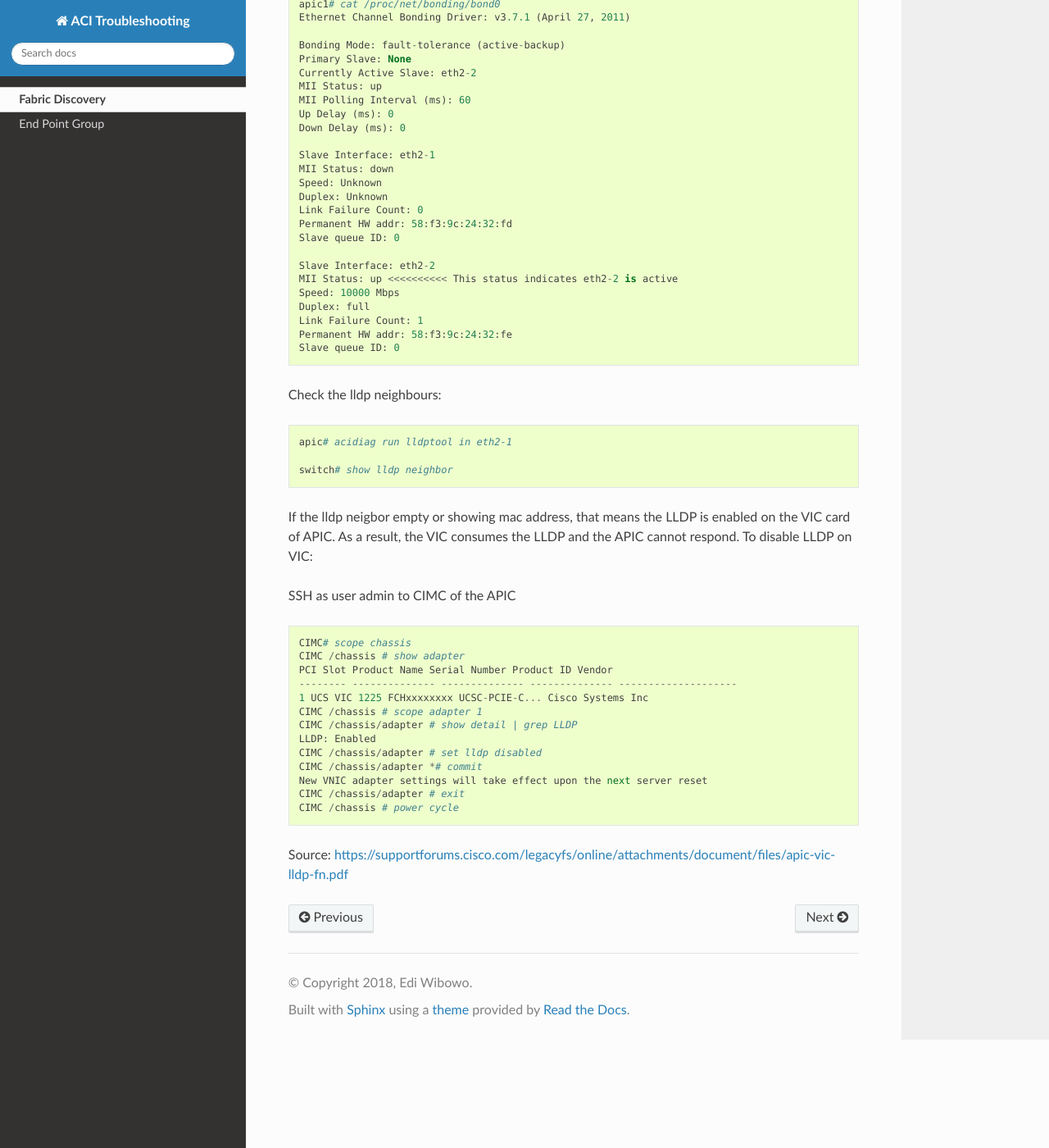
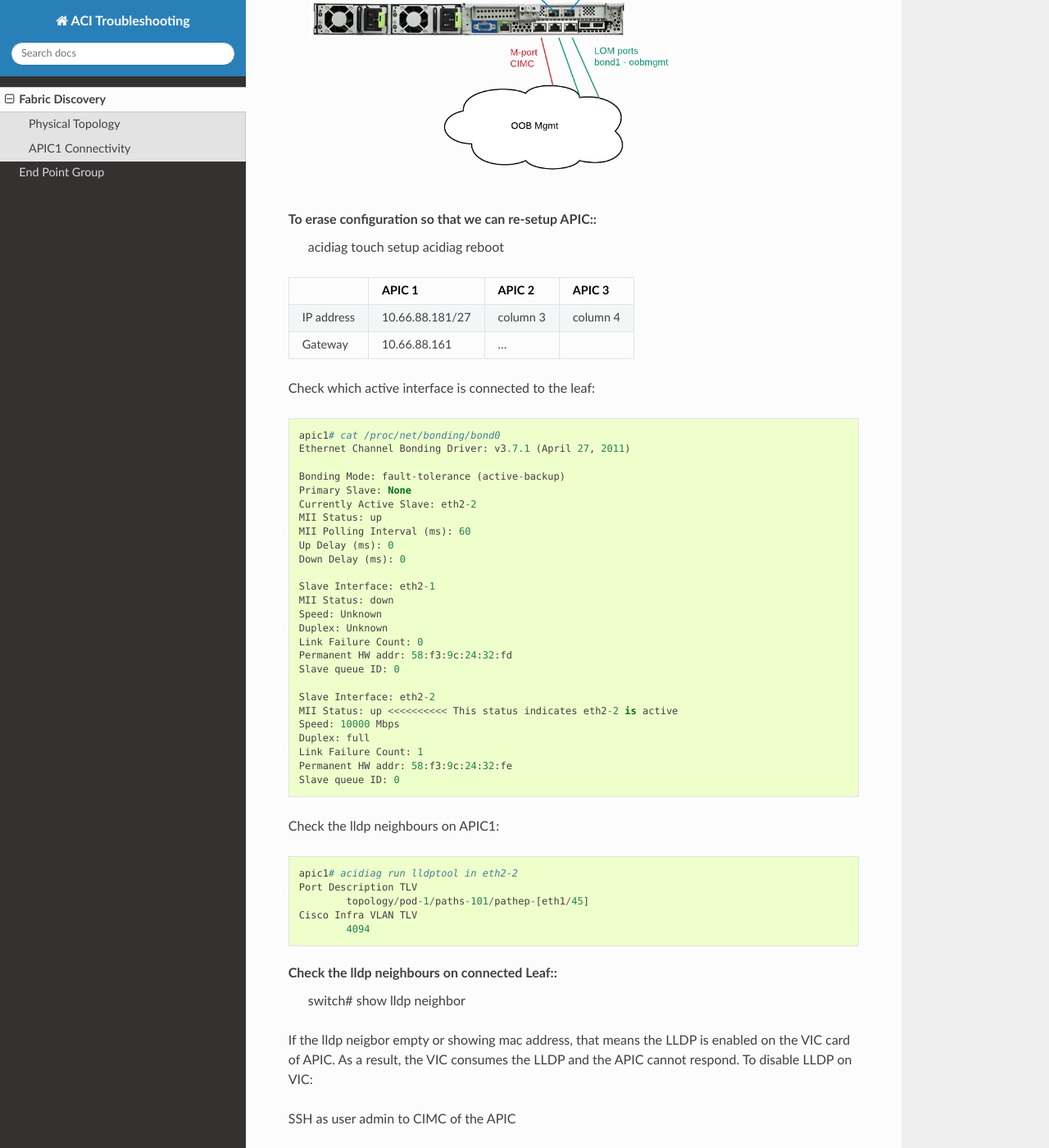
Before and after one commit to ewibowo/aci-troubleshooting-lab, a Sphinx documentation site: the page built from source/lab1.rst, in a window 1280 px wide and 1400 px high, scrolled down 773 px. Shown: the whole window at 82% size. Built offline with Sphinx 7.4.7 and the Read the Docs theme 2.0.0, drawn with Linux system fonts in a browser that asks for light colours; some of the changed text lies outside the part shown.

Commit message:
Added physical topo diagram

```diff
--- a/source/lab1.rst
+++ b/source/lab1.rst
@@ -1,9 +1,22 @@
 Fabric Discovery
 ================
 
+Physical Topology
+-----------------
+.. image:: physical-topo.png
+   :width: 500px
+   :alt: Physical
+
+APIC1 Connectivity
+------------------
+
 .. image:: apic1.png
    :width: 500px
-   :alt: APIC leaf connectivity
+   :alt: APIC1-leaf connectivity
+
+To erase configuration so that we can re-setup APIC::
+  acidiag touch setup
+  acidiag reboot
 
 +---------------+-----------------+----------+----------+
 |               | APIC 1          | APIC 2   | APIC 3   |
@@ -42,10 +55,15 @@ Check which active interface is connected to the leaf::
   Permanent HW addr: 58:f3:9c:24:32:fe
   Slave queue ID: 0
 
-Check the lldp neighbours::
+Check the lldp neighbours on APIC1::
 
-  apic# acidiag run lldptool in eth2-1
+  apic1# acidiag run lldptool in eth2-2
+  Port Description TLV
+          topology/pod-1/paths-101/pathep-[eth1/45]
+  Cisco Infra VLAN TLV
+          4094
 
+Check the lldp neighbours on connected Leaf::
   switch# show lldp neighbor
 
 If the lldp neigbor empty or showing mac address, that means the LLDP is enabled on the VIC card of APIC. As a result, the VIC consumes the LLDP and the APIC cannot respond. To disable LLDP on VIC:
```
Also changed, not shown: source/physical-topo.png (added).
